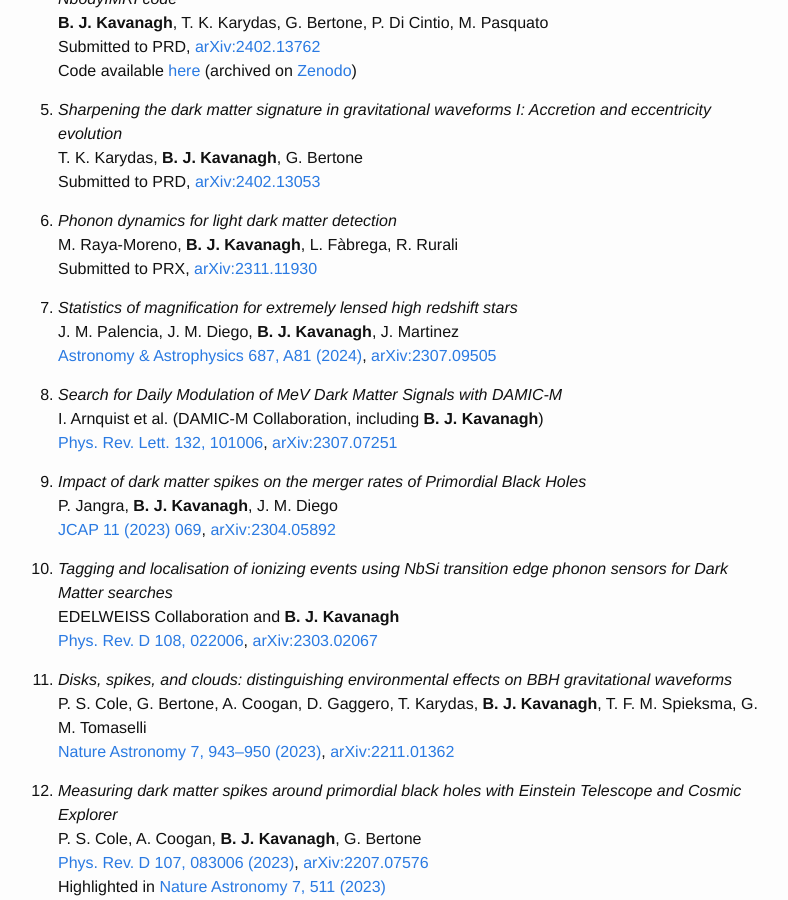
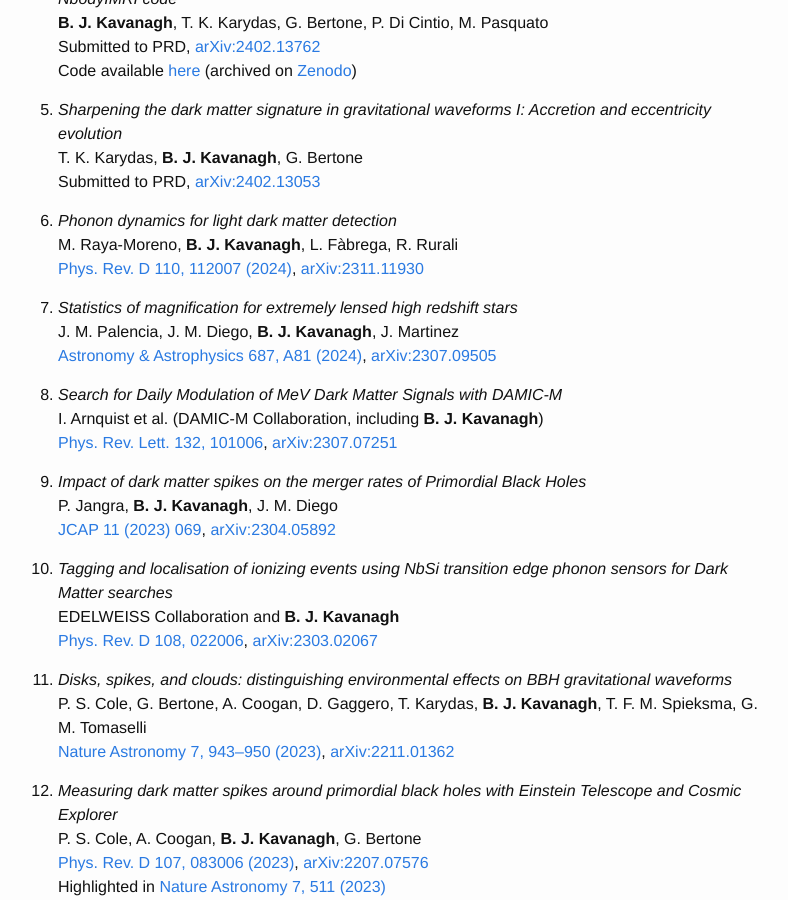
Before and after one commit to bradkav/bradkav.github.io, a Jekyll site: the page built from publications.md, in a window 1280 px wide and 900 px high, scrolled down 749 px. Shown: the whole window, without its empty margins (242-1030 px from the left). Built offline with Jekyll 4.4.1, drawn with Linux system fonts in a browser that asks for light colours.

Commit message:
Added phonon paper reference...

```diff
--- a/publications.md
+++ b/publications.md
@@ -45,7 +45,7 @@ Submitted to PRD, [arXiv:2402.13053](https://arxiv.org/abs/2402.13053)
 
 2. *Phonon dynamics for light dark matter detection*
 M. Raya-Moreno, **B. J. Kavanagh**, L. Fàbrega, R. Rurali
-Submitted to PRX, [arXiv:2311.11930](https://arxiv.org/abs/2311.11930)
+[Phys. Rev. D 110, 112007 (2024)](https://doi.org/10.1103/PhysRevD.110.112007), [arXiv:2311.11930](https://arxiv.org/abs/2311.11930)
 
 2. *Statistics of magnification for extremely lensed high redshift stars*
 J. M. Palencia, J. M. Diego, **B. J. Kavanagh**, J. Martinez
```
Also changed, not shown: 2 other files.
